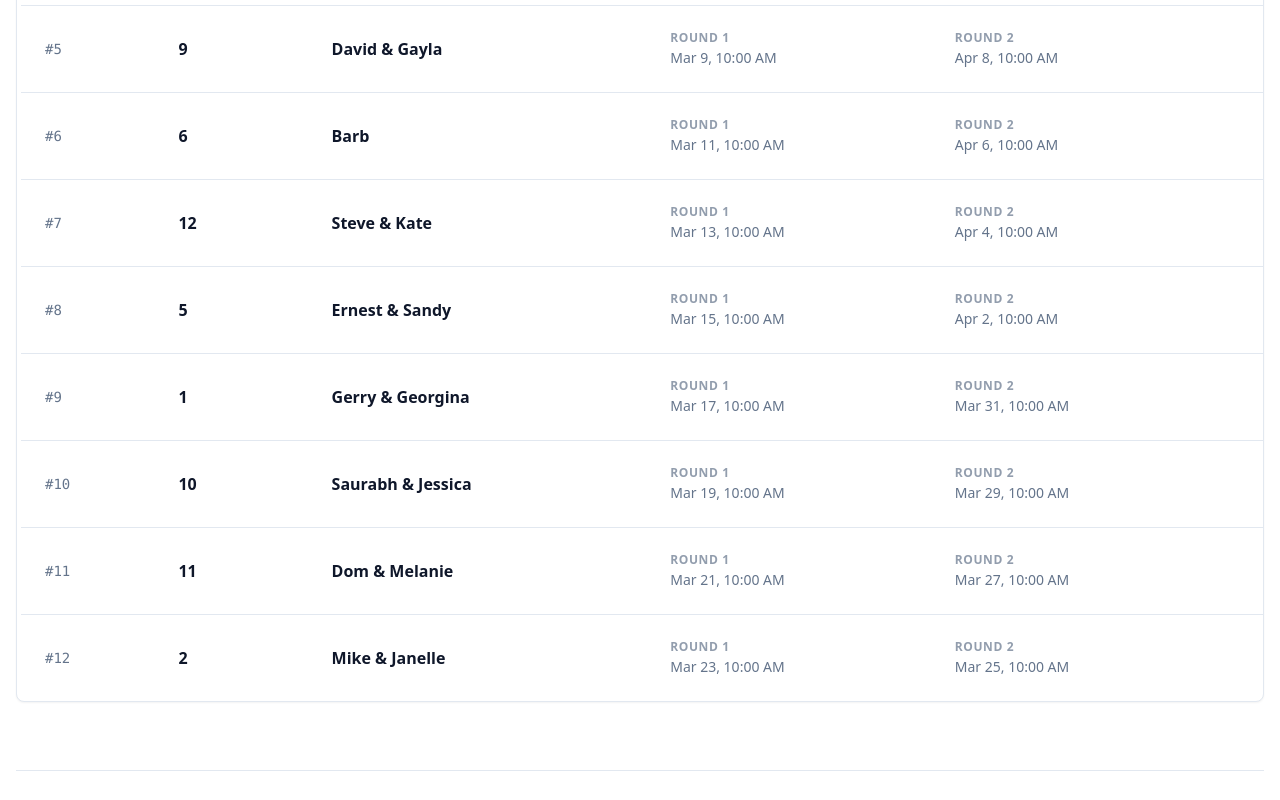
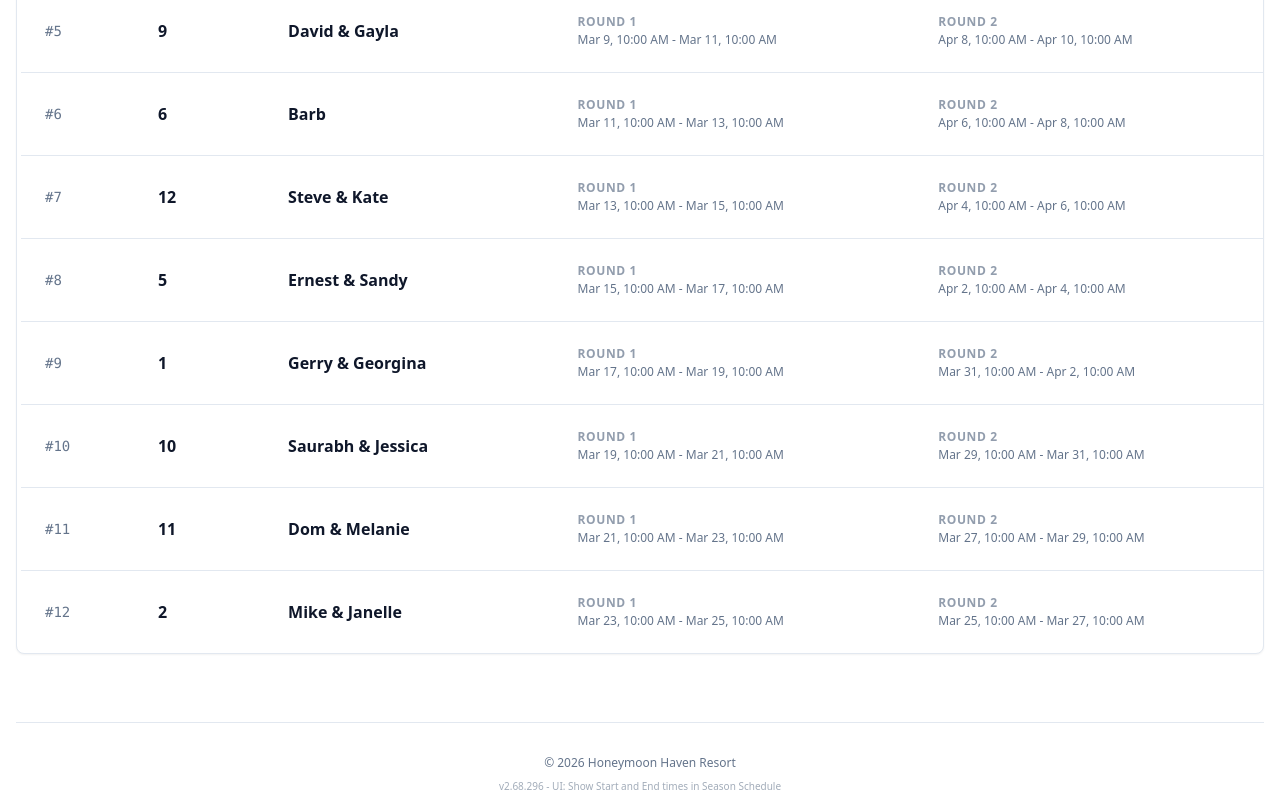
Before and after one commit to bryhudson/honeymoon-haven, a React (Vite) app: page / in a window 1280 px wide. Shown: the part 880-1680 px from the top of the page. Built offline with nearby package versions, Linux system fonts and the light colour scheme; no server answers; the database is empty; sample sign-in values are in the browser's storage.

Commit message:
UI: Show Start and End times in Season Schedule

```diff
--- a/package.json
+++ b/package.json
@@ -1,7 +1,7 @@
 {
   "name": "hhr",
   "private": true,
-  "version": "2.68.295",
+  "version": "2.68.296",
   "type": "module",
   "homepage": "https://hhr-trailer-booking.web.app",
   "scripts": {
--- a/src/components/dashboard/SeasonSchedule.jsx
+++ b/src/components/dashboard/SeasonSchedule.jsx
@@ -127,8 +127,8 @@ export function SeasonSchedule({ currentOrder, allDraftRecords, status, startDat
                                                 <div className="text-xs font-semibold uppercase tracking-wider mb-0.5 opacity-70">
                                                     {badge || label}
                                                 </div>
-                                                <div>
-                                                    {format(entry.start, 'MMM d, h:mm a')}
+                                                <div className="text-xs text-slate-500">
+                                                    {format(entry.start, 'MMM d, h:mm a')} - {format(entry.end, 'MMM d, h:mm a')}
                                                 </div>
                                             </div>
                                         );
@@ -184,7 +184,9 @@ export function SeasonSchedule({ currentOrder, allDraftRecords, status, startDat
                                         <span className="text-xs font-semibold text-slate-400 uppercase tracking-wider">{roundLabel}</span>
                                         <div className="text-right">
                                             <div className={`text-xs ${statusColor}`}>{statusText}</div>
-                                            <div className="text-sm text-slate-700">{format(entry.start, 'MMM d, h:mm a')}</div>
+                                            <div className="text-sm text-slate-700">
+                                                {format(entry.start, 'MMM d, h:mm a')} - {format(entry.end, 'MMM d, h:mm a')}
+                                            </div>
                                         </div>
                                     </div>
                                 );
--- a/src/pages/Dashboard.jsx
+++ b/src/pages/Dashboard.jsx
@@ -924,7 +924,7 @@ export function Dashboard() {
 
                     <div className="mt-12 pt-8 border-t text-center space-y-2">
                         <p className="text-xs text-muted-foreground mb-1">&copy; 2026 Honeymoon Haven Resort</p>
-                        <p className="text-[10px] text-muted-foreground/60">v2.68.295 - UI: Add Deadline to Shareholder Hero Waiting Banner</p>
+                        <p className="text-[10px] text-muted-foreground/60">v2.68.296 - UI: Show Start and End times in Season Schedule</p>
 
 
                     </div>
--- a/src/pages/Login.jsx
+++ b/src/pages/Login.jsx
@@ -142,7 +142,7 @@ export function Login() {
 
                 <p className="text-center mt-8 text-xs text-muted-foreground uppercase tracking-widest font-semibold">
                     &copy; {new Date().getFullYear()} Honeymoon Haven Resort
-                    <p className="text-[10px] text-muted-foreground/60">v2.68.295 - UI: Add Deadline to Shareholder Hero Waiting Banner</p>
+                    <p className="text-[10px] text-muted-foreground/60">v2.68.296 - UI: Show Start and End times in Season Schedule</p>
                 </p>
             </div>
         </div>
```
